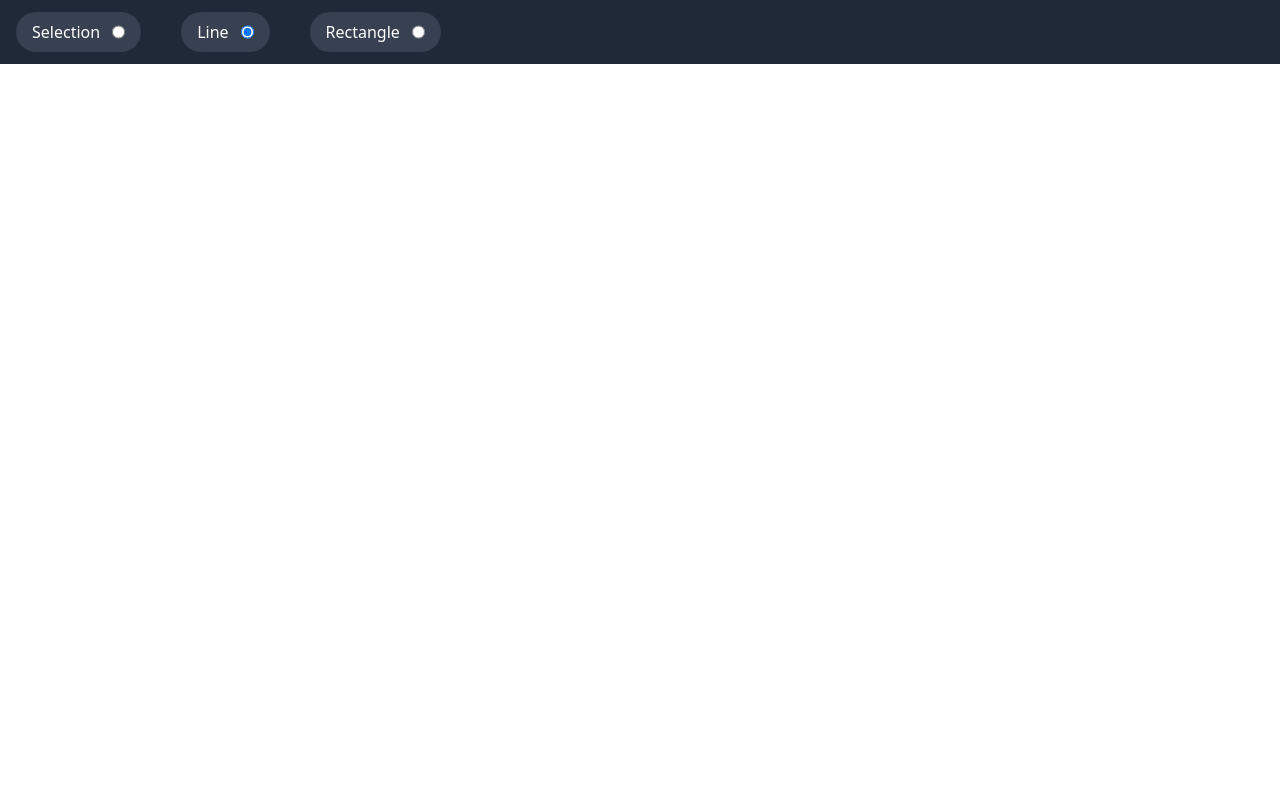
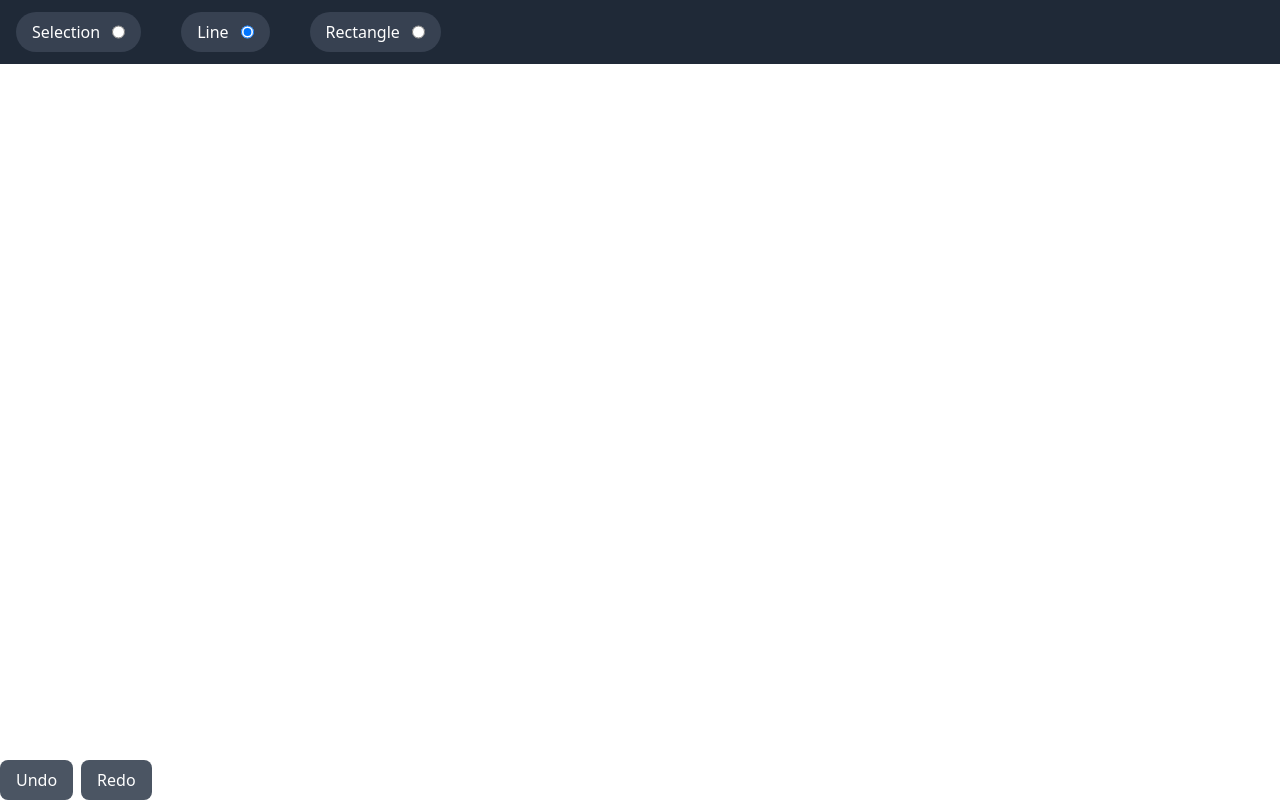
Before and after one commit to Yash-Solanki6803/basic-paint, a React (Vite) app: page / in a window 1280 px wide. Built offline with nearby package versions, Linux system fonts and the light colour scheme; the HTML template or start-up script is replaced by a standard one.

Commit message:
Feature: Undo and Redo

```diff
--- a/src/App.jsx
+++ b/src/App.jsx
@@ -1,6 +1,7 @@
-import { useLayoutEffect, useState } from "react";
+import { useEffect, useLayoutEffect, useState } from "react";
 import { Line, Rectangle } from "./classes";
 import { distance } from "./utils";
+import { useHistory } from "./hooks";
 
 function createElement(id, x1, y1, x2, y2, tool) {
   let element;
@@ -157,7 +158,7 @@ function resizedCoords(prevCoords, x, y, clientX, clientY, type) {
 }
 
 function App() {
-  const [elements, setElements] = useState([]);
+  const [elements, setElements, undo, redo] = useHistory([]);
   const [action, setAction] = useState("none");
   const [tool, setTool] = useState("line");
   const [selectedElement, setSelectedElement] = useState(null);
@@ -176,7 +177,7 @@ function App() {
   function updateElement(id, x1, y1, x2, y2, tool) {
     const element = createElement(id, x1, y1, x2, y2, tool);
     const updatedElements = elements.map((el) => (el.id === id ? element : el));
-    setElements(updatedElements);
+    setElements(updatedElements, true);
   }
 
   const handleMouseDown = (e) => {
@@ -188,6 +189,8 @@ function App() {
         element.offsetX = offsetX;
         element.offsetY = offsetY;
         setSelectedElement(element);
+        //Make a copy of current elements into history to allow undo/redo
+        setElements((prev) => prev);
         element.corner ? setAction("resizing") : setAction("moving");
       }
     } else {
@@ -264,6 +267,19 @@ function App() {
     setSelectedElement(null);
   };
 
+  //keyboard shortcuts
+  useEffect(() => {
+    const handleKeyDown = (e) => {
+      if (e.key === "z" && (e.ctrlKey || e.metaKey)) {
+        undo();
+      } else if (e.key === "y" && e.ctrlKey) {
+        redo();
+      }
+    };
+    window.addEventListener("keydown", handleKeyDown);
+    return () => window.removeEventListener("keydown", handleKeyDown);
+  }, [undo, redo]);
+
   return (
     <div>
       <div className="fixed top-0 left-0 right-0 flex gap-10 items-center p-4 bg-gray-800 text-white h-16">
@@ -304,6 +320,20 @@ function App() {
           />
         </div>
       </div>
+      <div className="fixed bottom-0 flex gap-2">
+        <button
+          className="bg-gray-600 px-4 py-2 rounded-lg text-white hover:bg-gray-700"
+          onClick={undo}
+        >
+          Undo
+        </button>
+        <button
+          className="bg-gray-600 px-4 py-2 rounded-lg text-white hover:bg-gray-700"
+          onClick={redo}
+        >
+          Redo
+        </button>
+      </div>
       <canvas
         id="canvas"
         width={innerWidth}
--- /dev/null
+++ b/src/hooks/index.js
@@ -0,0 +1,33 @@
+import { useState } from "react";
+
+export const useHistory = (initialState) => {
+  const [index, setIndex] = useState(0);
+  const [history, setHistory] = useState([initialState]);
+
+  const setState = (action, overwrite = false) => {
+    const newState =
+      typeof action === "function" ? action(history[index]) : action;
+    if (overwrite) {
+      const historyCopy = [...history];
+      historyCopy[index] = newState;
+      setHistory(historyCopy);
+    } else {
+      const updatedHistory = history.slice(0, index + 1);
+      setHistory([...updatedHistory, newState]);
+      setIndex((prev) => prev + 1);
+    }
+  };
+
+  const undo = () => {
+    if (index > 0) {
+      setIndex((prev) => prev - 1);
+    }
+  };
+  const redo = () => {
+    if (index < history.length - 1) {
+      setIndex((prev) => prev + 1);
+    }
+  };
+
+  return [history[index], setState, undo, redo];
+};
```
